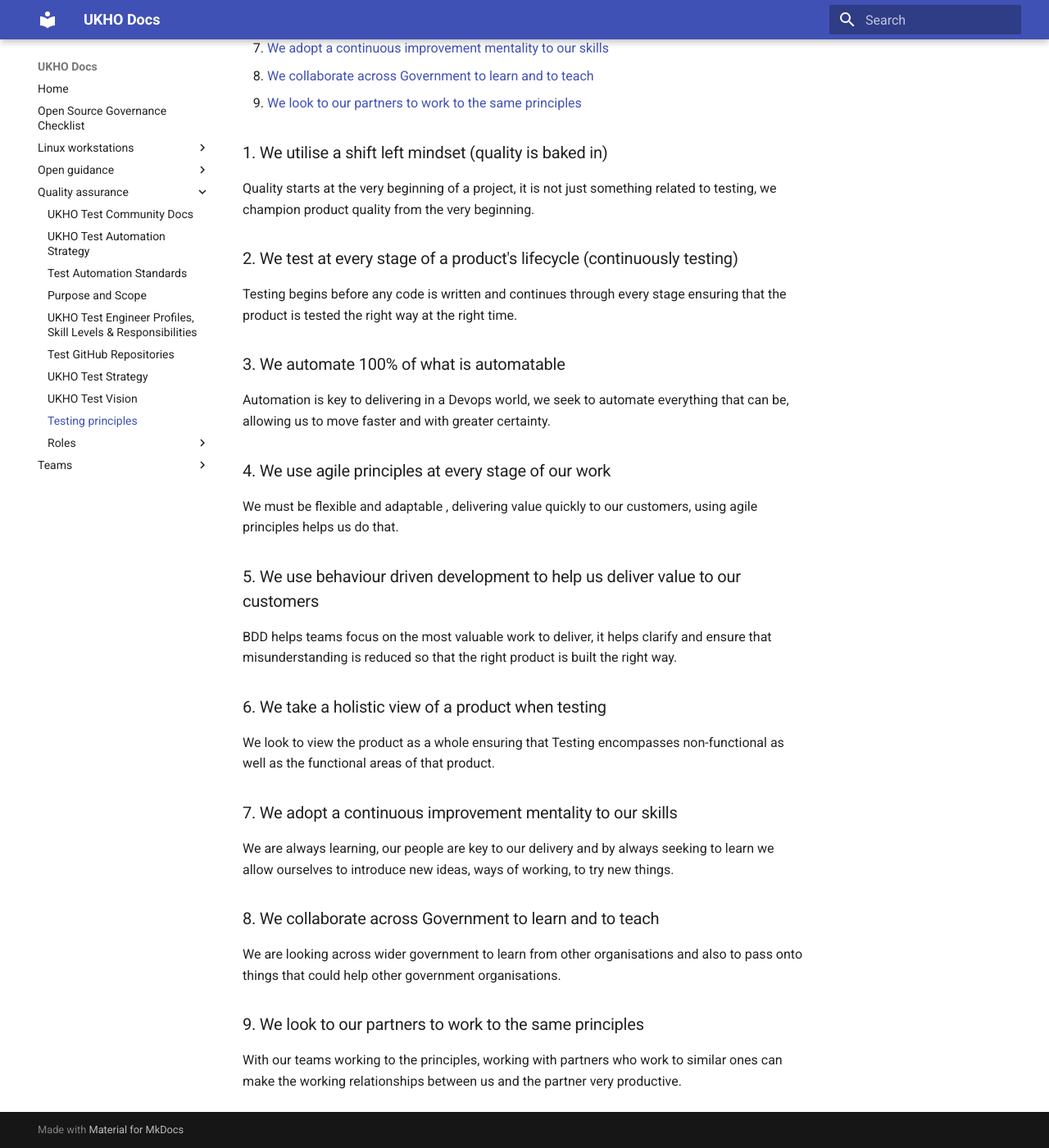
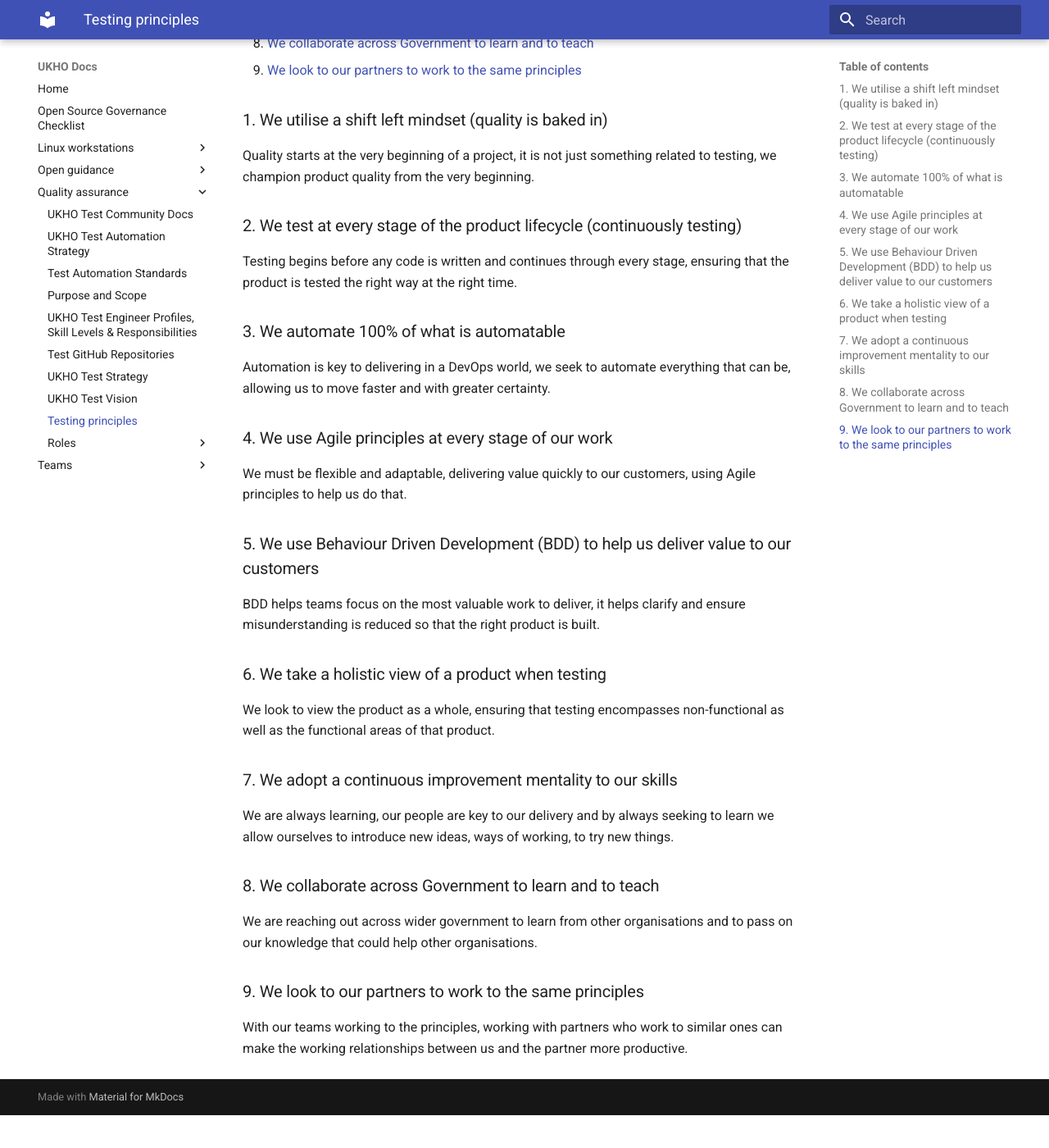
Before and after one commit to UKHO/docs, an MkDocs documentation site: the page built from docs/quality-assurance/testing-principles.md, in a window 1280 px wide and 1400 px high, scrolled down 375 px. Shown: the whole window at 82% size. Built offline with MkDocs 1.6.1 and Material for MkDocs 9.7.7, drawn with Linux system fonts in a browser that asks for light colours; after the commit the page ends 1735 px from its top, so only the background shows below that.

Commit message:
Minor changes to the text and markdown

```diff
--- a/docs/quality-assurance/testing-principles.md
+++ b/docs/quality-assurance/testing-principles.md
@@ -1,4 +1,3 @@
-#
 # Testing principles
 
 1. [We utilise a shift left mindset (quality is baked in)](https://ukho-design-system.jgwdns.co.uk/principles/delivery/testing.html#anchor1)
@@ -15,25 +14,25 @@
 
 Quality starts at the very beginning of a project, it is not just something related to testing, we champion product quality from the very beginning.
 
-### 2. We test at every stage of a product&#39;s lifecycle (continuously testing)
+### 2. We test at every stage of the product lifecycle (continuously testing)
 
-Testing begins before any code is written and continues through every stage ensuring that the product is tested the right way at the right time.
+Testing begins before any code is written and continues through every stage, ensuring that the product is tested the right way at the right time.
 
 ### 3. We automate 100% of what is automatable
 
-Automation is key to delivering in a Devops world, we seek to automate everything that can be, allowing us to move faster and with greater certainty.
+Automation is key to delivering in a DevOps world, we seek to automate everything that can be, allowing us to move faster and with greater certainty.
 
-### 4. We use agile principles at every stage of our work
+### 4. We use Agile principles at every stage of our work
 
-We must be flexible and adaptable , delivering value quickly to our customers, using agile principles helps us do that.
+We must be flexible and adaptable, delivering value quickly to our customers, using Agile principles to help us do that.
 
-### 5. We use behaviour driven development to help us deliver value to our customers
+### 5. We use Behaviour Driven Development (BDD) to help us deliver value to our customers
 
-BDD helps teams focus on the most valuable work to deliver, it helps clarify and ensure that misunderstanding is reduced so that the right product is built the right way.
+BDD helps teams focus on the most valuable work to deliver, it helps clarify and ensure misunderstanding is reduced so that the right product is built.
 
 ### 6. We take a holistic view of a product when testing
 
-We look to view the product as a whole ensuring that Testing encompasses non-functional as well as the functional areas of that product.
+We look to view the product as a whole, ensuring that testing encompasses non-functional as well as the functional areas of that product.
 
 ### 7. We adopt a continuous improvement mentality to our skills
 
@@ -41,8 +40,8 @@ We are always learning, our people are key to our delivery and by always seeking
 
 ### 8. We collaborate across Government to learn and to teach
 
-We are looking across wider government to learn from other organisations  and also to pass onto things that could help other government organisations.
+We are reaching out across wider government to learn from other organisations and to pass on our knowledge that could help other organisations.
 
 ### 9. We look to our partners to work to the same principles
 
-With our teams working to the principles, working with partners who work to similar ones can make the working relationships between us and the partner very productive.
+With our teams working to the principles, working with partners who work to similar ones can make the working relationships between us and the partner more productive.
```
